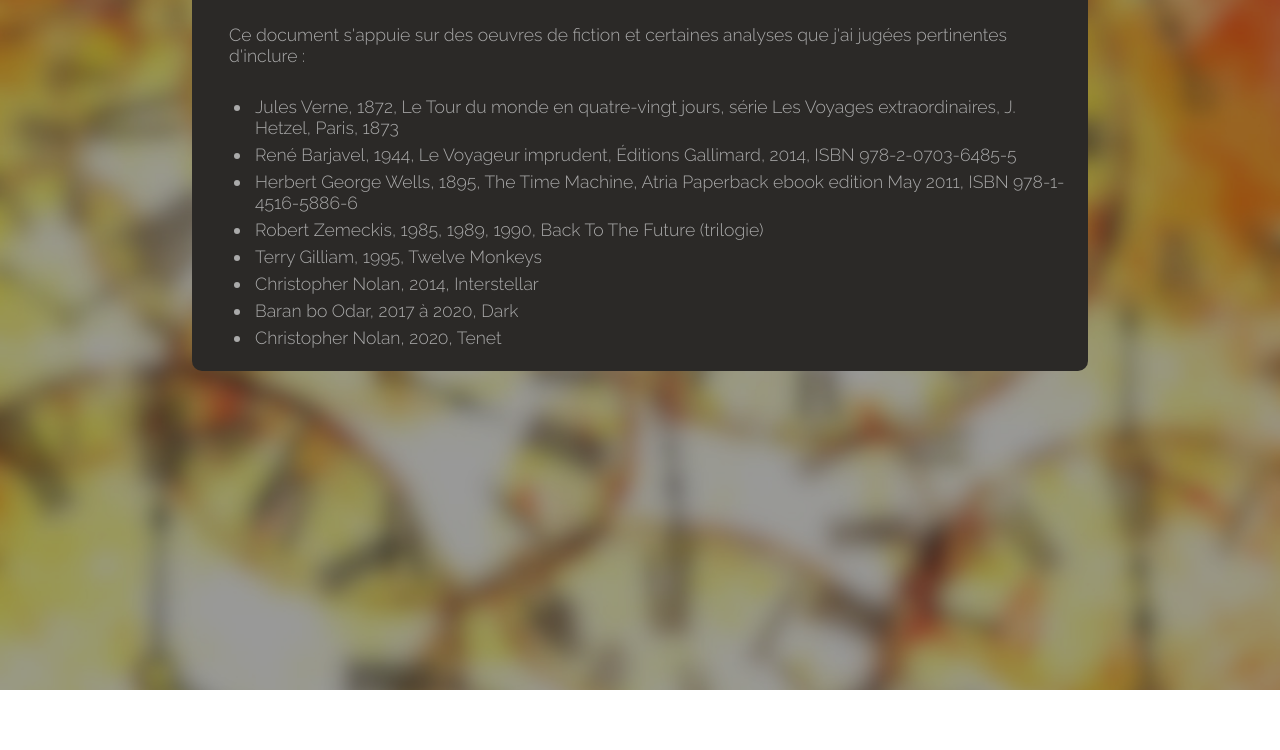
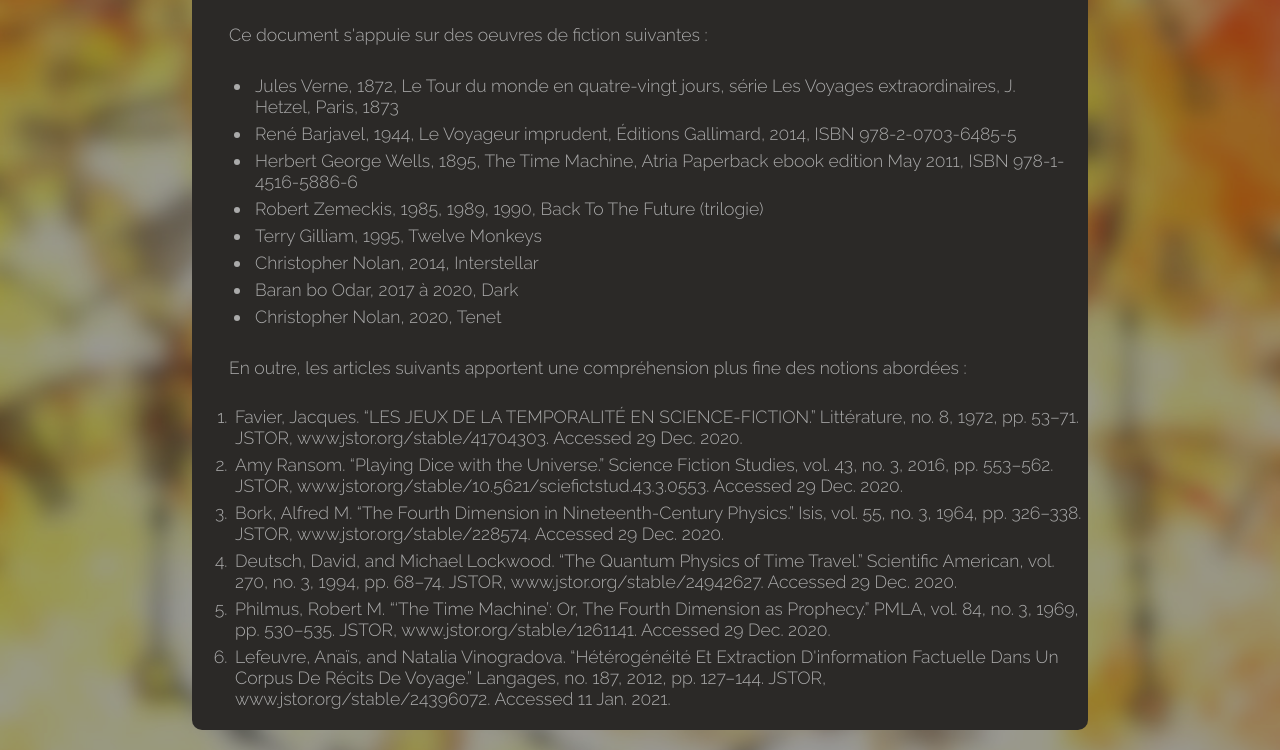
Before and after one commit to ftarazona/pace, a plain HTML site: page index.html in a window 1280 px wide. Both pictures are taken after a click on the element "Bibliographie". Shown: the part 110-860 px from the top of the page. Before the commit the page ends 800 px from the top, so only its background shows below. Drawn offline with Linux system fonts and the light colour scheme.

Commit message:
Bibliographie complétée.

```diff
--- a/index.html
+++ b/index.html
@@ -143,7 +143,7 @@
 		<div class="modalbox-wrapper" id="bibliography-wrapper">
 			<span class="clickable close-btn" id="bibliography-close">&times;</span>
 			<h3>Bibliographie</h3>
-			<p>Ce document s'appuie sur des oeuvres de fiction et certaines analyses que j'ai jugées pertinentes d'inclure :</p>
+			<p>Ce document s'appuie sur des oeuvres de fiction suivantes : </p>
 			<ul>
 				<li>
 					Jules Verne, 1872, <span>Le Tour du monde en quatre-vingt jours</span>, série <span>Les Voyages extraordinaires</span>, J. Hetzel, Paris, 1873
@@ -170,6 +170,15 @@
 					Christopher Nolan, 2020, <span>Tenet</span>
 				</li>
 			</ul>
+			<p>En outre, les articles suivants apportent une compréhension plus fine des notions abordées : </p>
+			<ol>
+				<li>Favier, Jacques. “LES JEUX DE LA TEMPORALITÉ EN SCIENCE-FICTION.” Littérature, no. 8, 1972, pp. 53–71. JSTOR, www.jstor.org/stable/41704303. Accessed 29 Dec. 2020.</li>
+				<li>Amy Ransom. “Playing Dice with the Universe.” Science Fiction Studies, vol. 43, no. 3, 2016, pp. 553–562. JSTOR, www.jstor.org/stable/10.5621/sciefictstud.43.3.0553. Accessed 29 Dec. 2020.</li>
+				<li>Bork, Alfred M. “The Fourth Dimension in Nineteenth-Century Physics.” Isis, vol. 55, no. 3, 1964, pp. 326–338. JSTOR, www.jstor.org/stable/228574. Accessed 29 Dec. 2020.</li>
+				<li>Deutsch, David, and Michael Lockwood. “The Quantum Physics of Time Travel.” Scientific American, vol. 270, no. 3, 1994, pp. 68–74. JSTOR, www.jstor.org/stable/24942627. Accessed 29 Dec. 2020.</li>
+				<li>Philmus, Robert M. “‘The Time Machine’: Or, The Fourth Dimension as Prophecy.” PMLA, vol. 84, no. 3, 1969, pp. 530–535. JSTOR, www.jstor.org/stable/1261141. Accessed 29 Dec. 2020.</li>
+				<li>Lefeuvre, Anaïs, and Natalia Vinogradova. “Hétérogénéité Et Extraction D'information Factuelle Dans Un Corpus De Récits De Voyage.” Langages, no. 187, 2012, pp. 127–144. JSTOR, www.jstor.org/stable/24396072. Accessed 11 Jan. 2021.</li>
+			</ol>
 		</div>
 	</div>
 
```
Also changed, not shown: 1 other file.
